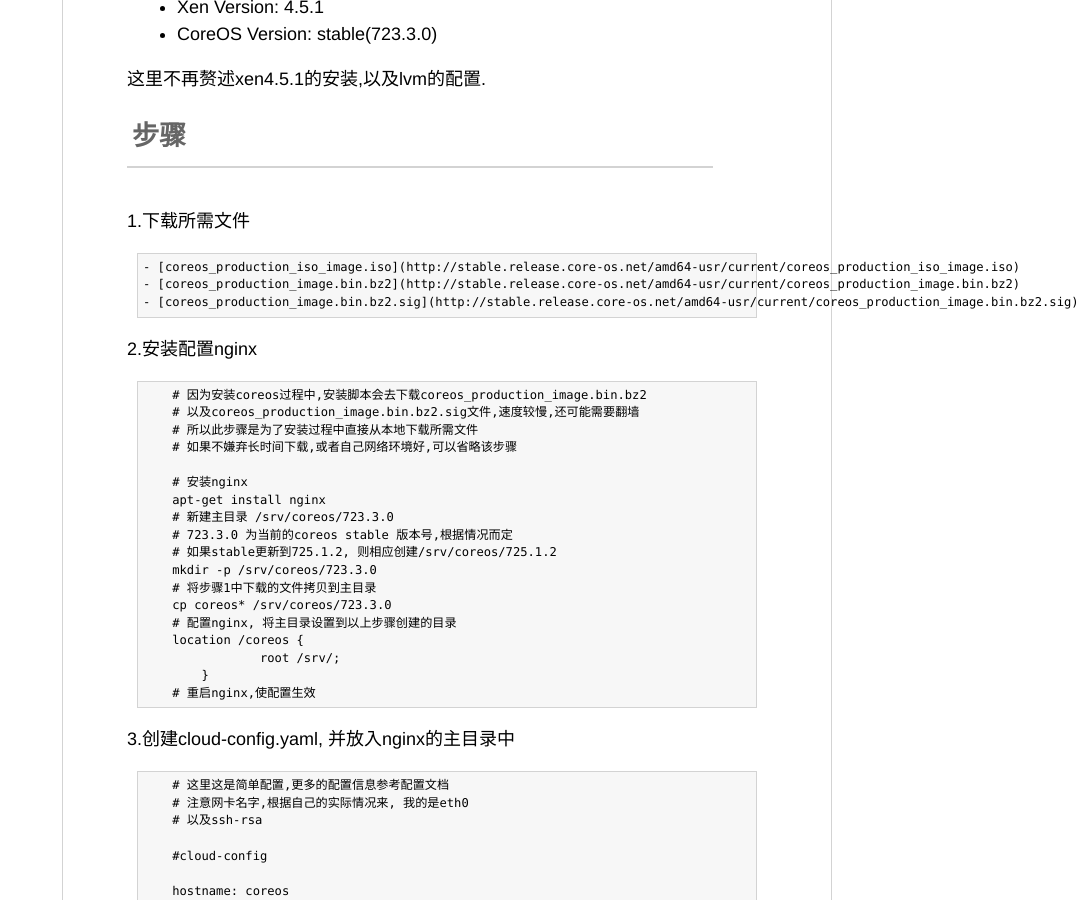
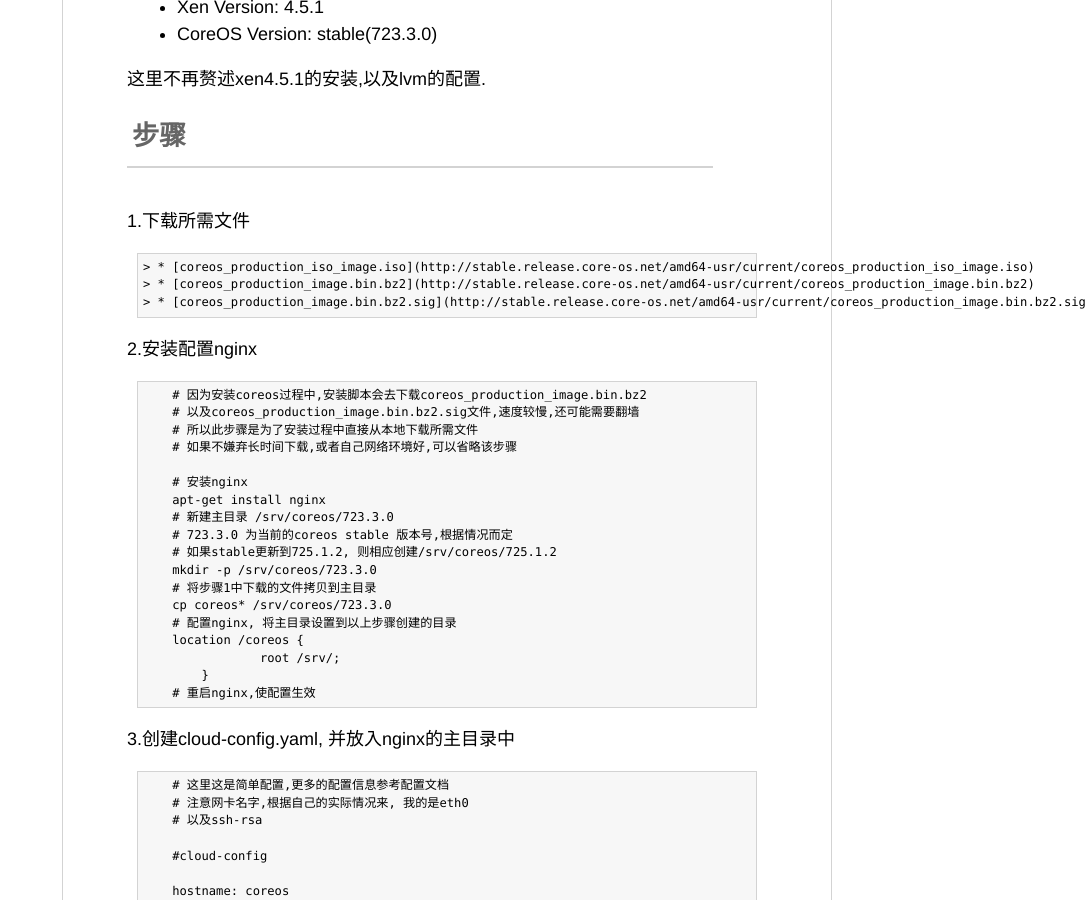
Before and after one commit to wheatliu/wheatliu.github.com, a Jekyll site: the page built from _posts/2015-08-19-install-coreos-to-xen.md, in a window 1280 px wide and 900 px high, scrolled down 385 px. Shown: the whole window, without its empty margins (194-1280 px from the left). Built offline with Jekyll 4.4.1, drawn with Linux system fonts in a browser that asks for light colours; Markdown is read by kramdown in place of the engine named in the settings.

````diff
--- a/_posts/2015-08-19-install-coreos-to-xen.md
+++ b/_posts/2015-08-19-install-coreos-to-xen.md
@@ -16,12 +16,13 @@ title: xen安装coreos
 
 1.下载所需文件
 
-    - [coreos_production_iso_image.iso](http://stable.release.core-os.net/amd64-usr/current/coreos_production_iso_image.iso)
-    - [coreos_production_image.bin.bz2](http://stable.release.core-os.net/amd64-usr/current/coreos_production_image.bin.bz2)
-    - [coreos_production_image.bin.bz2.sig](http://stable.release.core-os.net/amd64-usr/current/coreos_production_image.bin.bz2.sig)
+    > * [coreos_production_iso_image.iso](http://stable.release.core-os.net/amd64-usr/current/coreos_production_iso_image.iso)
+    > * [coreos_production_image.bin.bz2](http://stable.release.core-os.net/amd64-usr/current/coreos_production_image.bin.bz2)
+    > * [coreos_production_image.bin.bz2.sig](http://stable.release.core-os.net/amd64-usr/current/coreos_production_image.bin.bz2.sig)
 
 
 2.安装配置nginx
+
 ``` bash
     # 因为安装coreos过程中,安装脚本会去下载coreos_production_image.bin.bz2
     # 以及coreos_production_image.bin.bz2.sig文件,速度较慢,还可能需要翻墙
@@ -227,6 +228,7 @@ title: xen安装coreos
 ```
 
 8.修改coreos启动文件,完成正式启动
+
 ``` bash
     # 修改 /etc/xen/CoreOS.cfg
     #
````
